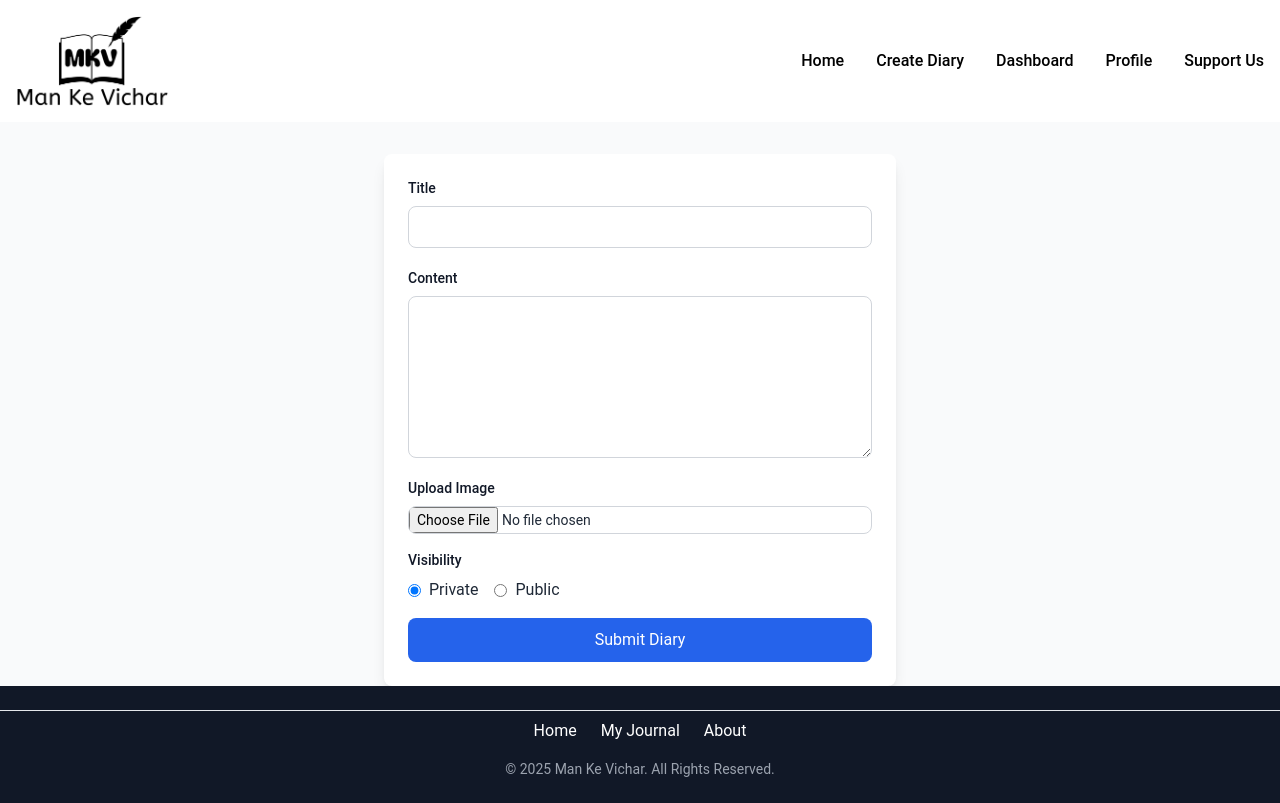
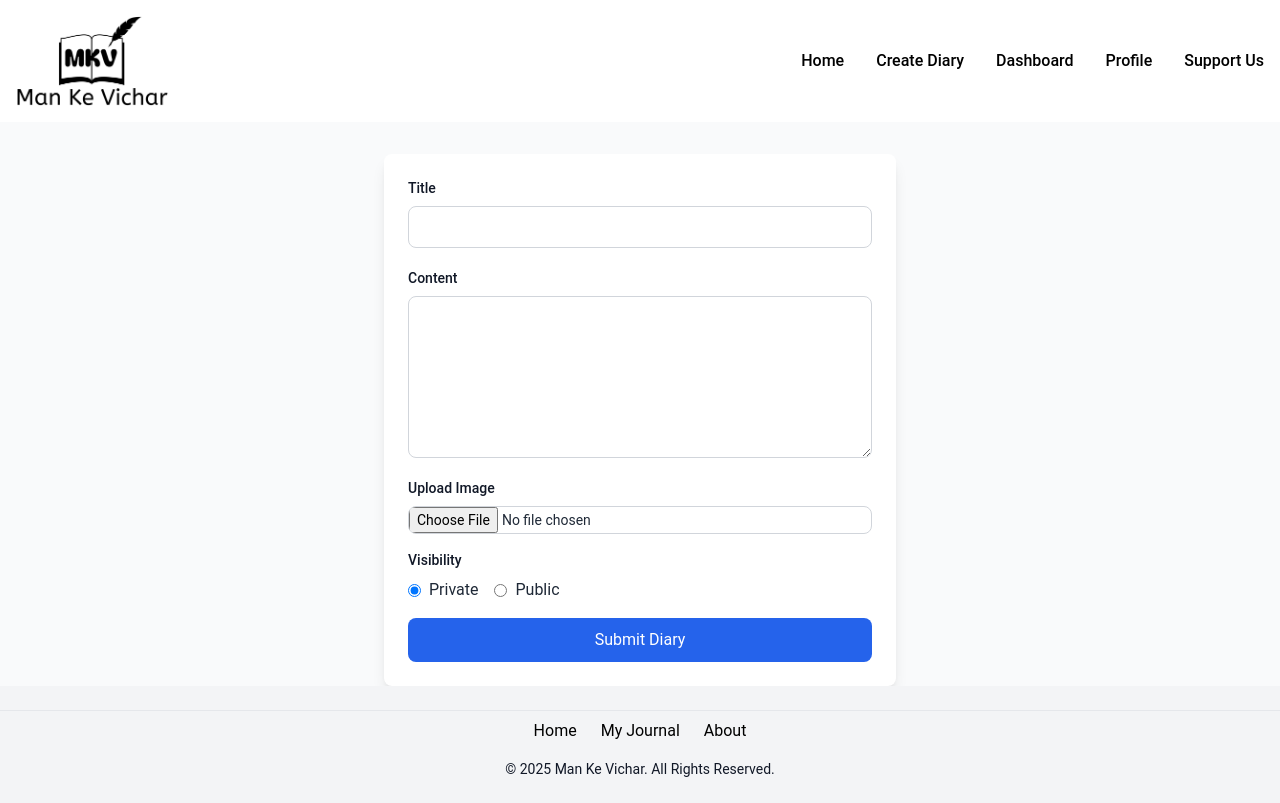
Before and after one commit to vishal-tiwari-1971/Mankevichar, a React (Create React App) app in the folder frontend/: page /create in a window 1280 px wide. Built offline with nearby package versions, Linux system fonts and the light colour scheme; no server answers; sample sign-in values are in the browser's storage; the HTML template or start-up script is replaced by a standard one.

Commit message:
footer updated for light mode

```diff
--- a/frontend/src/Components/Footer.js
+++ b/frontend/src/Components/Footer.js
@@ -2,7 +2,7 @@
 
 function Footer() {
   return (
-    <footer className="bg-gray-900 text-white py-6 ">
+    <footer className="bg-gray-100 dark:bg-gray-900 text-black dark:text-white  py-6 ">
         <hr/>
       <div className="container mx-auto flex flex-col items-center justify-center text-center space-y-4">
         {/* Navigation Links */}
@@ -27,7 +27,7 @@ function Footer() {
         </div> */}
 
         {/* Copyright Text */}
-        <p className="text-gray-400 text-sm">
+        <p className="text-gray-900 dark:text-gray-200 text-sm">
           © {new Date().getFullYear()} Man Ke Vichar. All Rights Reserved.
         </p>
       </div>
```
